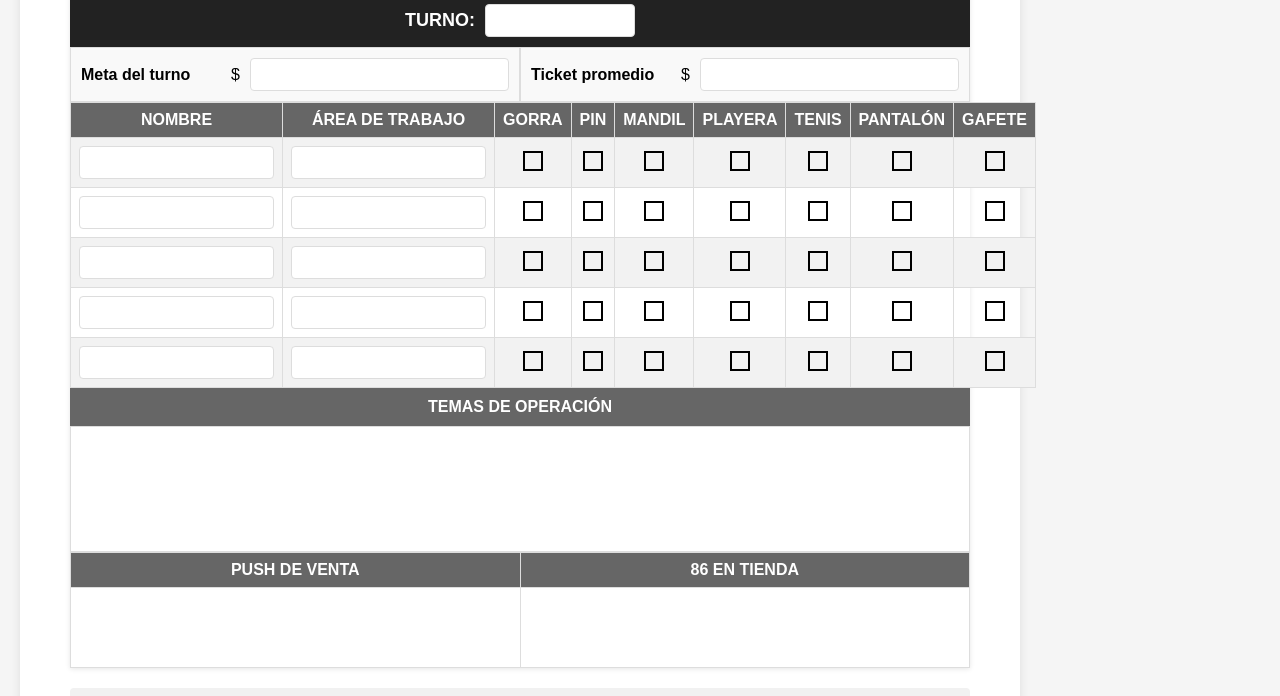
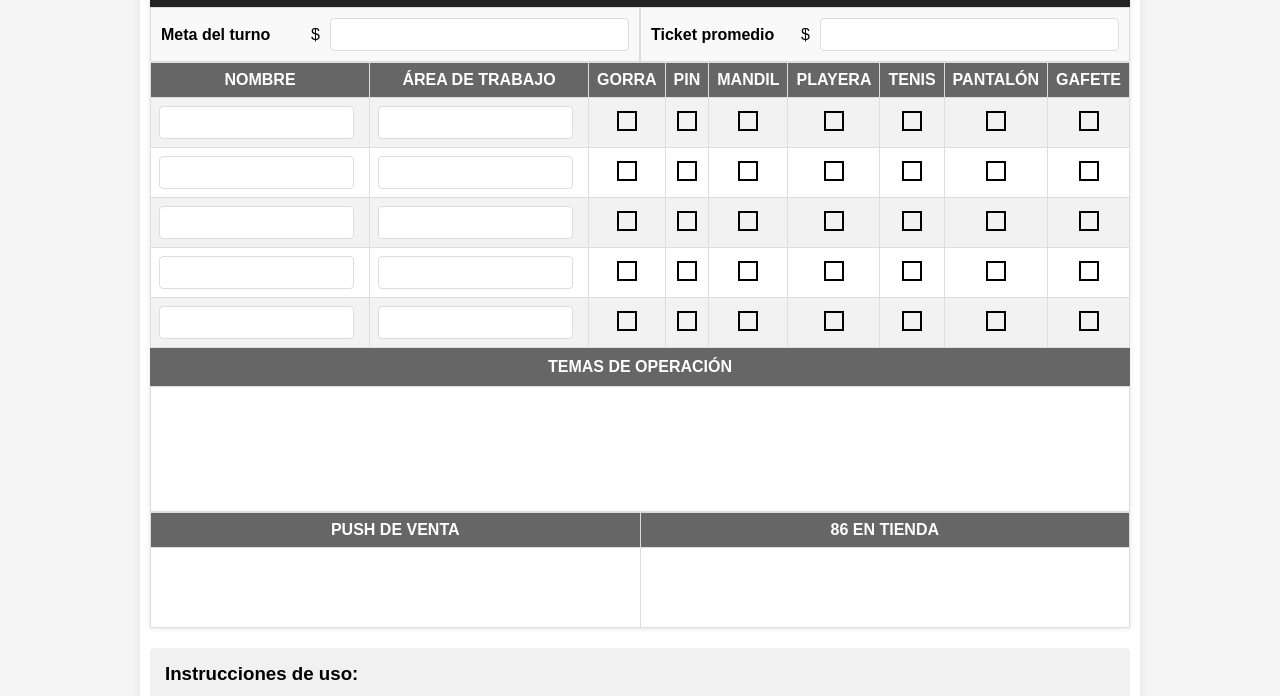
Before and after one commit to buenaideatulum/100AldosDijeron.github.io, a plain HTML site: page index.html in a window 1280 px wide. Shown: the part 297-993 px from the top of the page. Drawn offline with Linux system fonts and the light colour scheme.

Commit message:
Update index.html

```diff
--- a/index.html
+++ b/index.html
@@ -17,10 +17,10 @@
         }
         .container {
             max-width: 1000px;
-            margin: 100 auto;
+            margin: 0 auto;
             background-color: white;
-            padding: 50px;
-            border-radius: 50px;
+            padding: 10px;
+            border-radius: 10px;
             box-shadow: 0 2px 10px rgba(0,0,0,0.1);
         }
         h1 {
```
